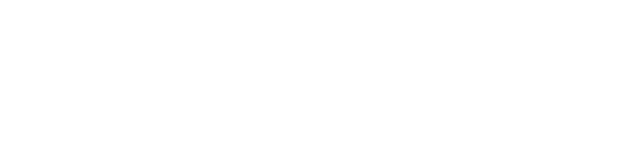
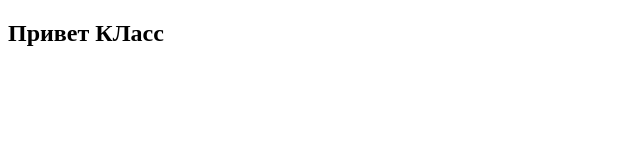
Before and after one commit to vitaliy-maslionik-idf/myProject, a plain HTML site: page index.html in a window 1280 px wide. Shown: the whole page, without its empty margins (0-640 px from the left). Drawn offline with Linux system fonts and the light colour scheme.

Commit message:
my home workм 1

```diff
--- a/index.html
+++ b/index.html
@@ -5,6 +5,6 @@
     <title>Title</title>
 </head>
 <body>
-
+   <h2>Привет КЛасс</h2>
 </body>
 </html>
```
